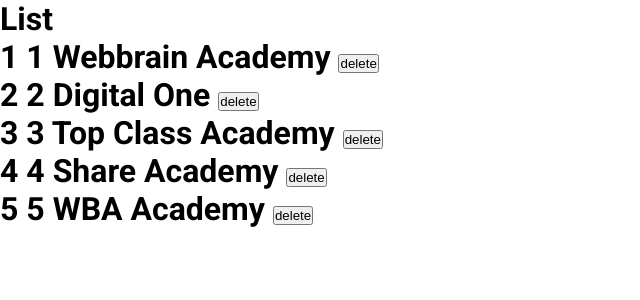
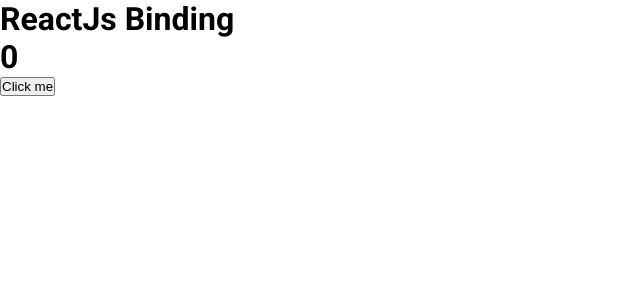
Before and after one commit to Abbos1202/React_JS, a React (Create React App) app: page / in a window 1280 px wide. Shown: the top 300 px of the page, without its empty margins (0-640 px from the left). Built offline with nearby package versions, Linux system fonts and the light colour scheme; a web font is replaced by a local one.

Commit message:
lifecycle , binding

```diff
--- a/src/App.jsx
+++ b/src/App.jsx
@@ -1,38 +1,14 @@
-import React, { Component } from "react";
-
-const list = [
-  { id: 1, title: "Webbrain Academy" },
-  { id: 2, title: "Digital One" },
-  { id: 3, title: "Top Class Academy" },
-  { id: 4, title: "Share Academy" },
-  { id: 5, title: "WBA Academy" },
-];
+import React, { Component } from 'react';
+// import LifeCycle from './LifeCycle';
+import Binding from './Binding';
 
 export default class App extends Component {
-  constructor(props) {
-    super(props);
-    this.state = {
-      active: true,
-      list: list,
-    };
-  }
   render() {
-    const onDelete = (id) => {
-      console.log(id);
-      let filtered = this.state.list.filter((value) => value.id !== id)
-      this.setState({list: filtered})
-    }
     return (
       <div>
-        <h1>List</h1>
-        {this.state.list.map((value, index) => (
-          <div>
-            <h1>
-              {index + 1} {value.id} {value.title} <button onClick={()=> onDelete(value.id)}>delete</button>
-            </h1>
-          </div>
-        ))}
+        {/* <LifeCycle /> */}
+        <Binding />
       </div>
-    );
+    )
   }
 }
--- /dev/null
+++ b/src/Binding.jsx
@@ -0,0 +1,30 @@
+import React, { Component } from "react";
+
+export default class Binding extends Component {
+  constructor(props) {
+    super(props);
+    this.state = {
+      count: 0,
+    };
+    // this.plus = this.plus.bind(this)
+  }
+  plus() {
+    this.setState({ count: this.state.count + 1 });
+    console.log(this);
+  }
+
+  render() {
+    // const plus = () => {
+    //   this.setState({count: this.state.count + 1})
+    // }
+    return (
+      <div>
+        <h1>ReactJs Binding</h1>
+        <h1>{this.state.count}</h1>
+        {/* <button onClick={this.plus.bind(this)}>Click me</button> */}
+        {/* <button onClick={this.plus}>Click me</button> */}
+        <button onClick={() => this.plus()}>Click me</button>
+      </div>
+    );
+  }
+}
--- /dev/null
+++ b/src/LifeCycle.jsx
@@ -0,0 +1,53 @@
+import React, { Component } from "react";
+
+export default class LifeCycle extends Component {
+  constructor(props) {
+    super(props);
+    this.state = {
+      count: 0,
+    };
+    console.log("constructor");
+  }
+
+  componentWillMount() {
+    console.log('componentWillMount');
+  }
+
+  componentDidMount() {
+    console.log('componentDidMount');
+  }
+
+  componentWillReceiveProps() {
+    console.log('componentWillReceiveProps');
+  }
+
+  shouldComponentUpdate() {
+    console.log('shouldComponentUpdate');
+    // return true
+   console.log(this.state.count);
+    return false
+  }
+
+  componentWillUpdate() {
+    console.log('componentWillUpdate');
+  }
+
+  componentDidUpdate() {
+    console.log('componentDidUpdate');
+  }
+
+  componentWillUnmount() {
+    console.log('componentWillUnmount');
+  }
+
+  render() {
+    console.log("render");
+    return (
+      <div>
+        <h1>ReactJs LIFECYCLE</h1>
+        <h1>{this.state.count}</h1>
+        <button onClick={() => this.setState({count: this.state.count + 1})}>Click me</button>
+      </div>
+    );
+  }
+}
```
Also changed, not shown: review.js (+62 -2 lines), src/SignIn.jsx (deleted, +0 -12 lines), src/SignUp.jsx (deleted, +0 -12 lines).
